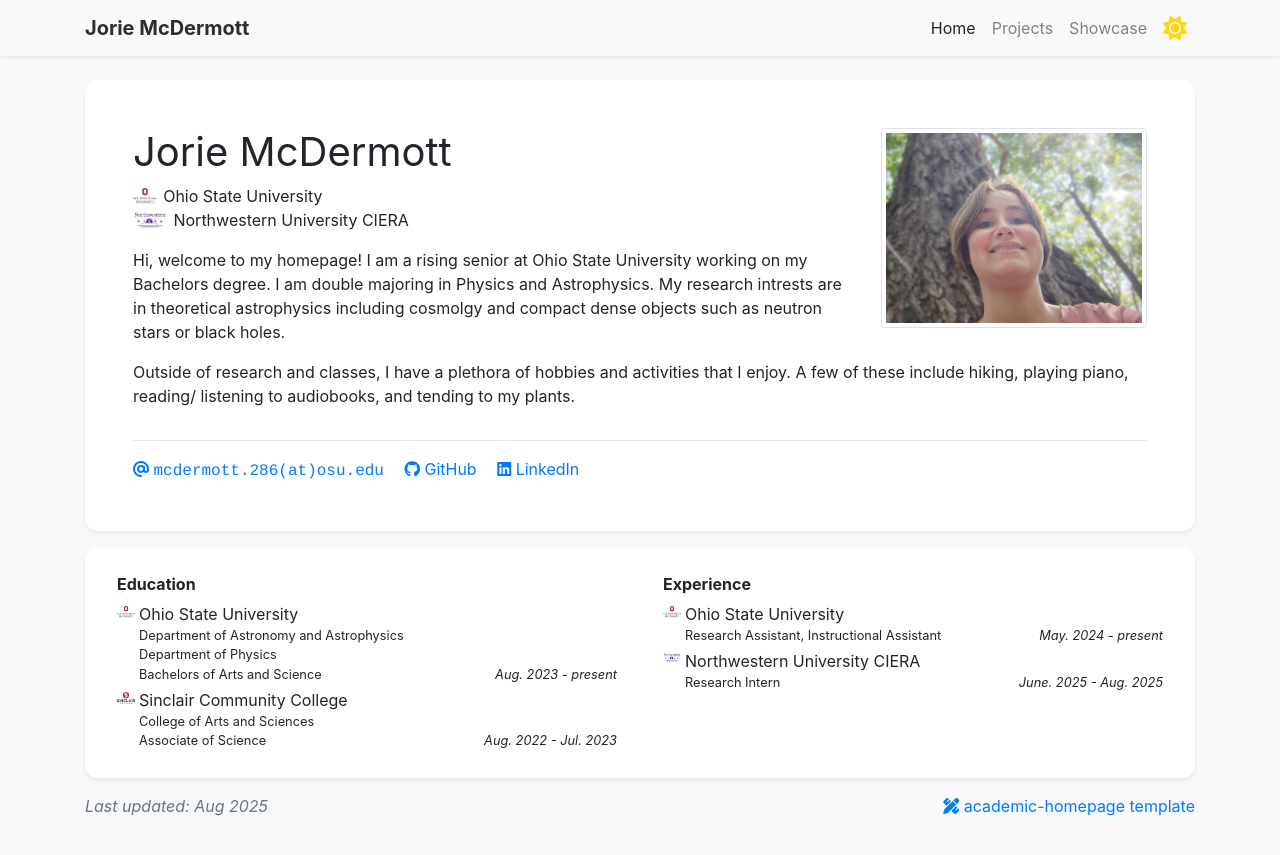
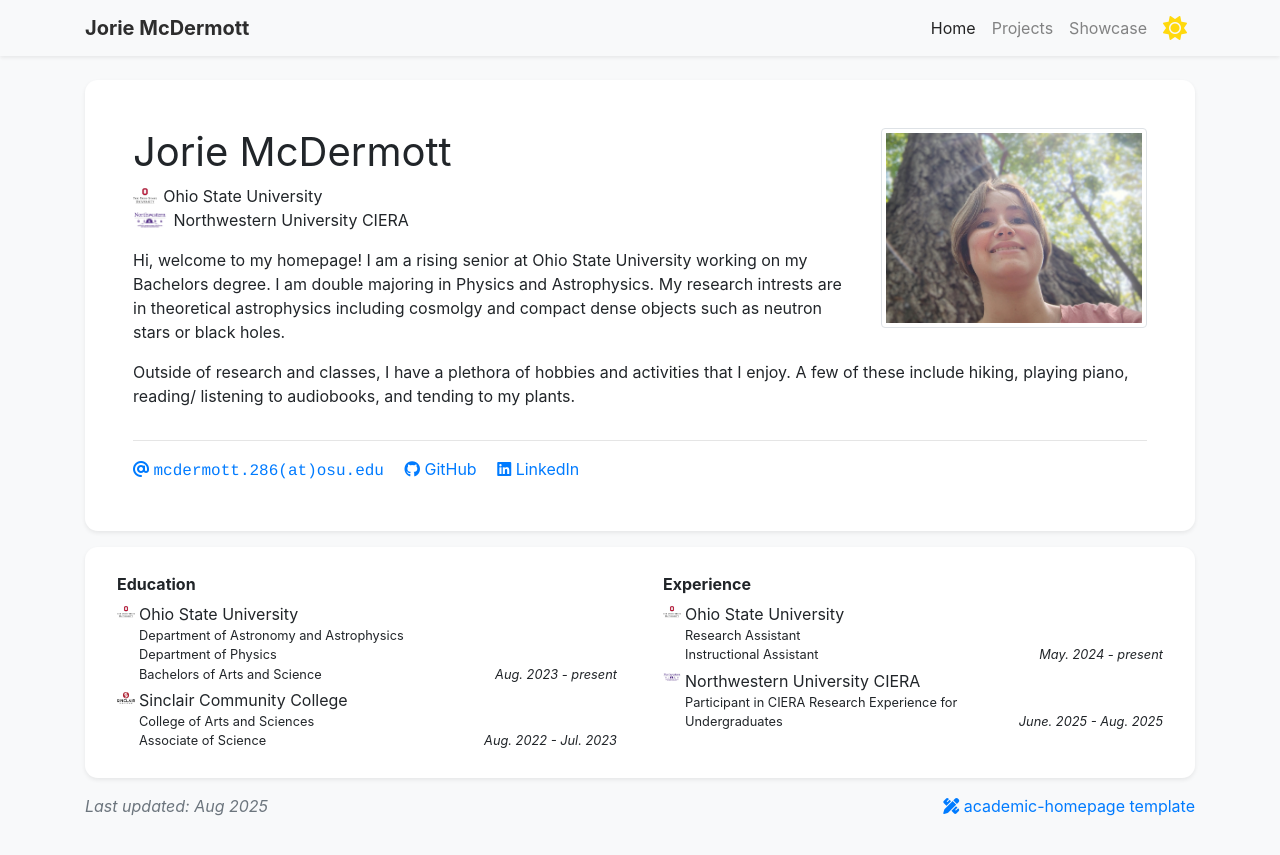
Before and after one commit to Jorie286/homepage, a Jekyll site: the page built from index.html, in a window 1280 px wide. Shown: the top 855 px of the page. Built offline with Jekyll 4.4.1, drawn with Linux system fonts in a browser that asks for light colours; nearby versions of some CDN libraries; a style sheet for code colours, icons or effects is not loaded.

Commit message:
Update profile.yml
Edit experience formatting.

```diff
--- a/_data/profile.yml
+++ b/_data/profile.yml
@@ -53,11 +53,13 @@ education:
 experience:
 - name: Ohio State University
   logo: /assets/images/badges/Display_Image_TheOhioStateUniversity_DoNotUse.png
-  position: Research Assistant, Instructional Assistant
+  position: >-
+    Research Assistant <br/>
+    Instructional Assistant
   date: May. 2024 - present
 - name: Northwestern University CIERA
   logo: /assets/images/badges/CIERA_vertical_lockup_purple_003-1kfx0s0.png
-  position: Research Intern
+  position: Participant in CIERA Research Experience for Undergraduates
   date: June. 2025 - Aug. 2025
 
 # awards:
```
